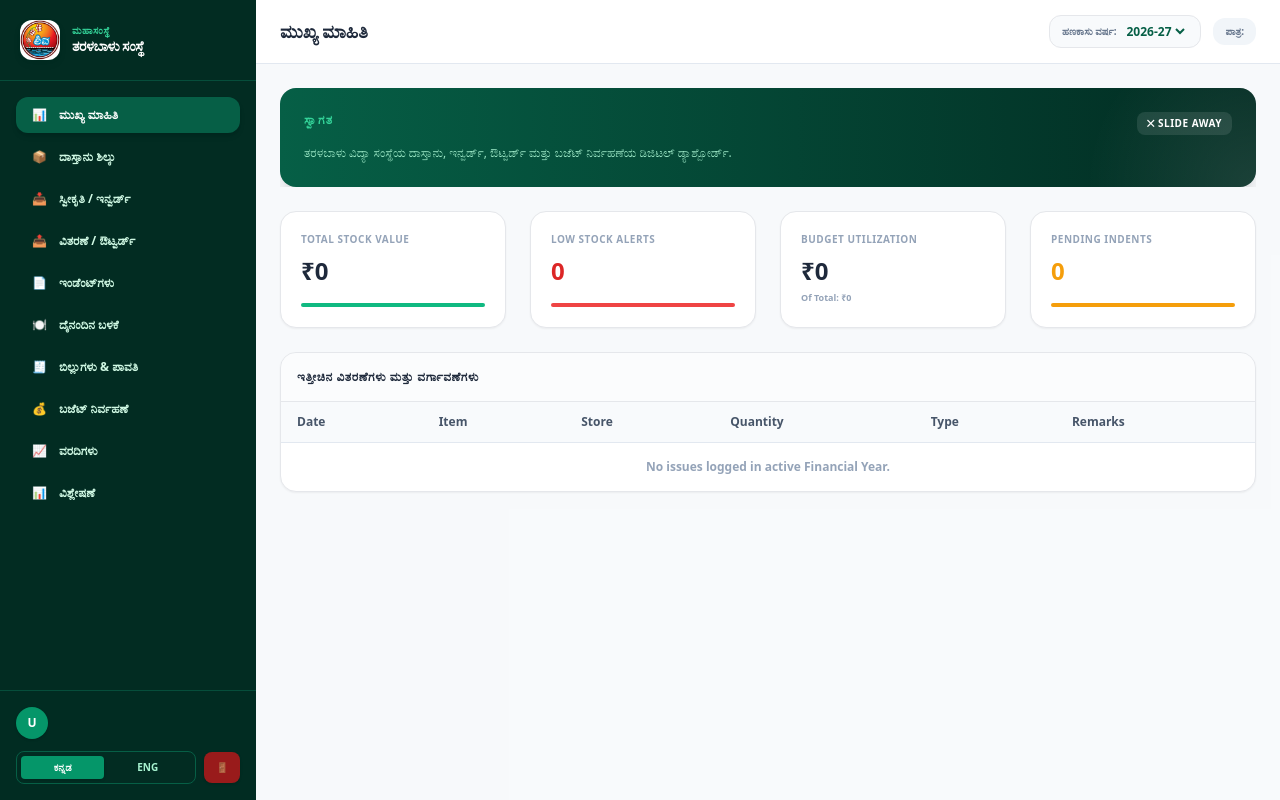
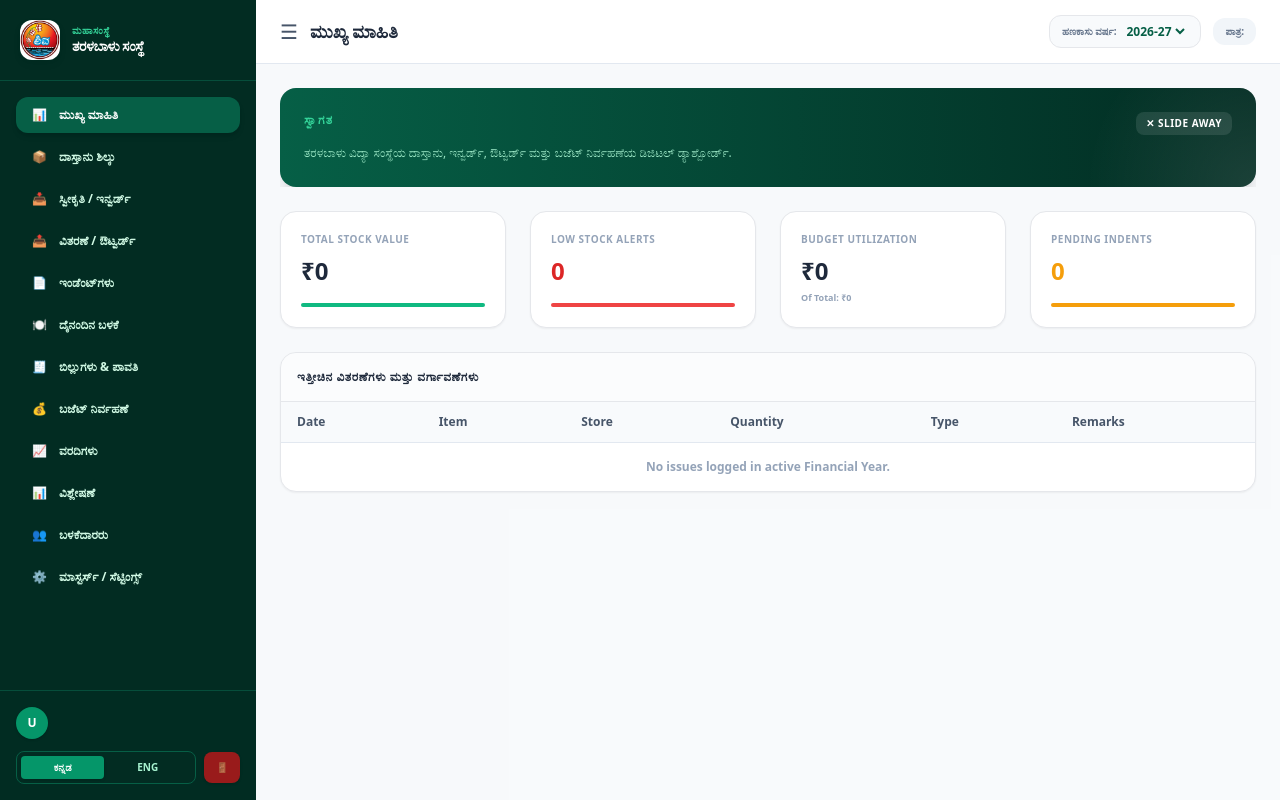
Before and after one commit to manchestertechnologies-com/taralabalu_godown_management_system, a Flask app: template templates/index.html in a window 1280 px wide. Run offline with Flask 3, Linux system fonts and the light colour scheme; the template is opened without the code that fills it, so the values that code supplies are empty; some libraries are stand-ins or nearby versions.

Commit message:
Fix language reversion bug, implement collapsible sidebar toggle for all screen sizes, restore admin Users/Settings tabs, and update title to Taralabalu Samaste

```diff
--- a/requirements.txt
+++ b/requirements.txt
@@ -2,4 +2,3 @@ Flask==3.0.3
 psycopg2-binary==2.9.12
 gunicorn==22.0.0
 openpyxl==3.1.5
-Pillow
--- a/templates/index.html
+++ b/templates/index.html
@@ -1,8 +1,9 @@
 <!DOCTYPE html>
-<html lang="kn">
+<html lang="en" class="notranslate" translate="no">
 <head>
     <meta charset="UTF-8">
     <meta name="viewport" content="width=device-width, initial-scale=1.0">
+    <meta name="google" content="notranslate">
     <title data-kn="ತರಳಬಾಳು ದಾಸ್ತಾನು ನಿರ್ವಹಣೆ" data-en="Taralabalu Stock Management">ತರಳಬಾಳು ದಾಸ್ತಾನು ನಿರ್ವಹಣೆ</title>
 
     <!-- TailWind CSS CDN -->
@@ -47,10 +48,10 @@
 <body class="bg-slate-50 text-slate-800 min-h-screen font-sans flex overflow-hidden">
 
     <!-- Mobile Sidebar Backdrop Overlay -->
-    <div id="sidebarOverlay" onclick="toggleMobileSidebar(false)" class="fixed inset-0 bg-slate-900/40 z-40 hidden transition-opacity duration-300 md:hidden"></div>
+    <div id="sidebarOverlay" onclick="toggleSidebar(false)" class="fixed inset-0 bg-slate-900/40 z-40 hidden transition-opacity duration-300 md:hidden"></div>
 
     <!-- Sidebar Panel -->
-    <aside id="sidebar" class="fixed inset-y-0 left-0 z-50 w-64 bg-emerald-950 text-white flex flex-col justify-between shrink-0 transform -translate-x-full transition-transform duration-300 ease-in-out md:translate-x-0 md:static md:flex h-screen">
+    <aside id="sidebar" class="fixed inset-y-0 left-0 z-50 w-64 bg-emerald-950 text-white flex flex-col justify-between shrink-0 transform transition-transform duration-300 ease-in-out h-screen translate-x-0">
 
         <!-- Sidebar Header / Logo -->
         <div class="p-5 border-b border-emerald-900">
@@ -58,7 +59,7 @@
                 <img src="{{ url_for('static', filename='images/logo.jpg') }}" class="w-10 h-10 rounded-xl object-cover shadow-md shadow-emerald-950/30" alt="Tarabalu Logo">
                 <div>
                     <h2 class="text-[10px] font-extrabold text-emerald-400 tracking-wider uppercase leading-none" data-kn="ಮಹಾಸಂಸ್ಥೆ" data-en="FEDERATION">ಮಹಾಸಂಸ್ಥೆ</h2>
-                    <h1 class="text-sm font-black tracking-tight leading-tight kannada-text mt-0.5" data-kn="ತರಳಬಾಳು ಸಂಸ್ಥೆ" data-en="Tarabalu Samaste">ತರಳಬಾಳು ಸಂಸ್ಥೆ</h1>
+                    <h1 class="text-sm font-black tracking-tight leading-tight kannada-text mt-0.5" data-kn="ತರಳಬಾಳು ಸಂಸ್ಥೆ" data-en="Taralabalu Samaste">ತರಳಬಾಳು ಸಂಸ್ಥೆ</h1>
                 </div>
             </div>
         </div>
@@ -95,6 +96,12 @@
             <button onclick="showPage('analytics')" data-page="analytics" class="nav-link w-full flex items-center gap-3 px-4 py-2.5 rounded-xl text-left font-bold transition-all hover:bg-emerald-900/60 text-emerald-100 hover:text-white">
                 <span>📊</span> <span data-kn="ವಿಶ್ಲೇಷಣೆ" data-en="Analytics">ವಿಶ್ಲೇಷಣೆ</span>
             </button>
+            <button onclick="showPage('admin-users')" data-page="admin-users" class="nav-link w-full flex items-center gap-3 px-4 py-2.5 rounded-xl text-left font-bold transition-all hover:bg-emerald-900/60 text-emerald-100 hover:text-white hidden">
+                <span>👥</span> <span data-kn="ಬಳಕೆದಾರರು" data-en="Users">ಬಳಕೆದಾರರು</span>
+            </button>
+            <button onclick="showPage('admin-masters')" data-page="admin-masters" class="nav-link w-full flex items-center gap-3 px-4 py-2.5 rounded-xl text-left font-bold transition-all hover:bg-emerald-900/60 text-emerald-100 hover:text-white hidden">
+                <span>⚙️</span> <span data-kn="ಮಾಸ್ಟರ್ಸ್ / ಸೆಟ್ಟಿಂಗ್ಸ್" data-en="Settings">ಮಾಸ್ಟರ್ಸ್ / ಸೆಟ್ಟಿಂಗ್ಸ್</span>
+            </button>
         </nav>
 
         <!-- Sidebar Footer / Logged-in User Card -->
@@ -123,13 +130,13 @@
     </aside>
 
     <!-- Main Workspace Area -->
-    <div class="flex-grow flex flex-col h-screen overflow-hidden">
+    <div id="mainWorkspace" class="flex-grow flex flex-col h-screen overflow-hidden transition-all duration-300 md:pl-64">
 
         <!-- Header Top Navbar -->
         <header class="h-16 bg-white border-b border-slate-200 flex items-center justify-between px-6 shrink-0 print:hidden z-10 no-print">
             <div class="flex items-center">
-                <!-- Mobile Hamburger Toggle -->
-                <button onclick="toggleMobileSidebar(true)" class="md:hidden text-slate-600 hover:text-slate-800 text-xl mr-3 focus:outline-none">
+                <!-- Hamburger Toggle -->
+                <button onclick="toggleSidebar()" class="text-slate-600 hover:text-slate-800 text-xl mr-3 focus:outline-none">
                     ☰
                 </button>
                 <h1 id="lblPageHeaderTitle" class="text-md sm:text-lg font-black text-slate-800 kannada-text leading-tight">ಮುಖ್ಯ ಮಾಹಿತಿ</h1>
@@ -1232,16 +1239,39 @@
             }
         }
 
-        // Toggle sliding mobile sidebar
-        function toggleMobileSidebar(show) {
+        // Toggle sliding sidebar (supports both desktop and mobile)
+        function toggleSidebar(show) {
             const sidebar = document.getElementById('sidebar');
             const overlay = document.getElementById('sidebarOverlay');
+            const mainWorkspace = document.getElementById('mainWorkspace');
+            if (!sidebar || !mainWorkspace) return;
+
+            const isMobile = window.innerWidth < 768;
+
+            // If show parameter is not specified, toggle the current state
+            if (show === undefined) {
+                show = sidebar.classList.contains('-translate-x-full');
+            }
+
             if (show) {
+                // Open sidebar
                 sidebar.classList.remove('-translate-x-full');
-                overlay.classList.remove('hidden');
+                sidebar.classList.add('translate-x-0');
+                if (isMobile) {
+                    if (overlay) overlay.classList.remove('hidden');
+                } else {
+                    mainWorkspace.classList.add('md:pl-64');
+                    localStorage.setItem('sidebarCollapsed', 'false');
+                }
             } else {
+                // Close/Collapse sidebar
                 sidebar.classList.add('-translate-x-full');
-                overlay.classList.add('hidden');
+                sidebar.classList.remove('translate-x-0');
+                if (overlay) overlay.classList.add('hidden');
+                if (!isMobile) {
+                    mainWorkspace.classList.remove('md:pl-64');
+                    localStorage.setItem('sidebarCollapsed', 'true');
+                }
             }
         }
 
@@ -1290,7 +1320,9 @@
                 document.getElementById('lblPageHeaderTitle').innerText = currentLang === 'en' ? t.en : t.kn;
 
                 localStorage.setItem('activePage', pageId);
-                toggleMobileSidebar(false); // Close mobile menu if open
+                if (window.innerWidth < 768) {
+                    toggleSidebar(false); // Close mobile menu if open
+                }
 
                 // Load corresponding data
                 loadPageData(pageId);
@@ -2957,6 +2989,15 @@
         window.addEventListener('DOMContentLoaded', () => {
             applyRolePermissions();
 
+            // Initialize sidebar collapse state
+            const isMobile = window.innerWidth < 768;
+            if (isMobile) {
+                toggleSidebar(false);
+            } else {
+                const isCollapsed = localStorage.getItem('sidebarCollapsed') === 'true';
+                toggleSidebar(!isCollapsed);
+            }
+
             // Default active page selection
             const defaultPage = localStorage.getItem('activePage') || 'dashboard';
             showPage(defaultPage);
```
